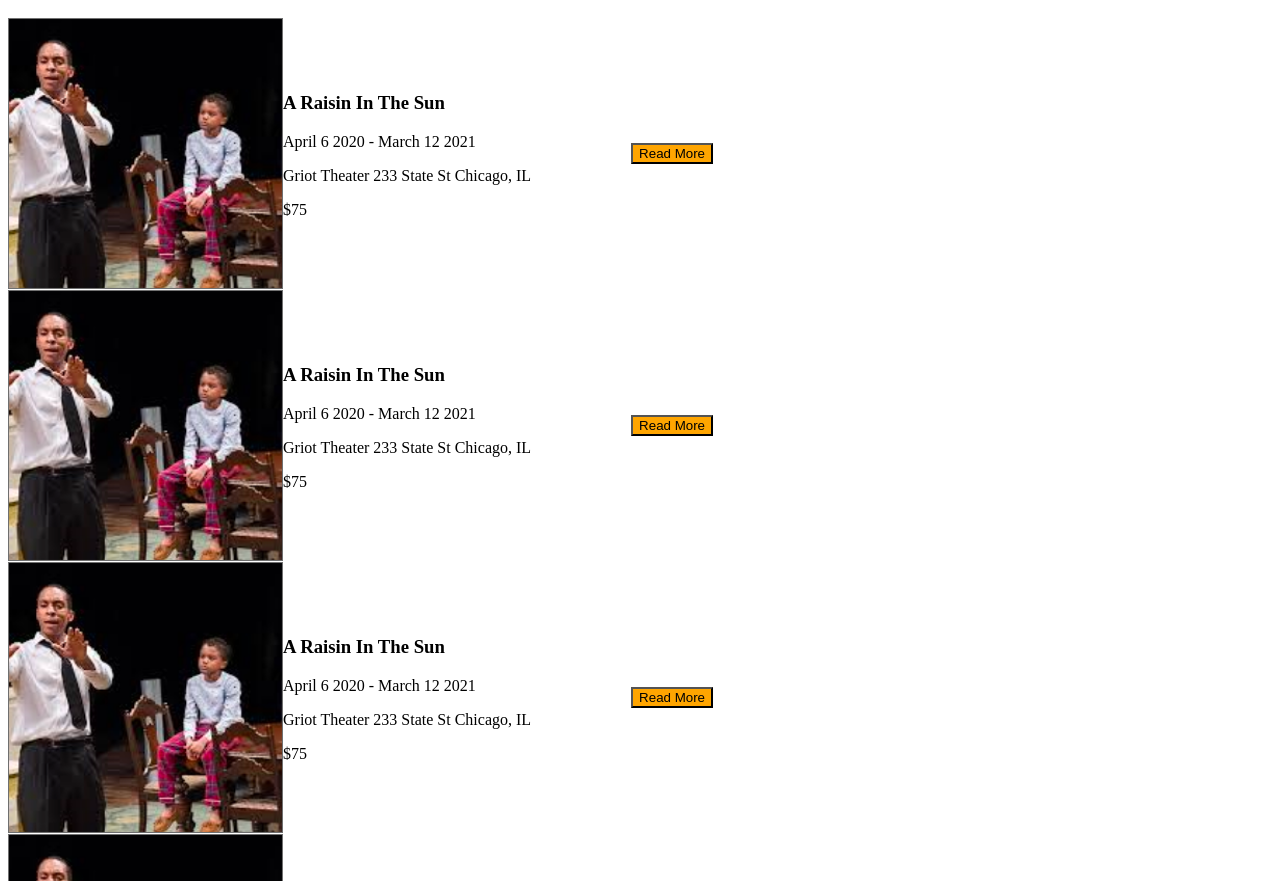
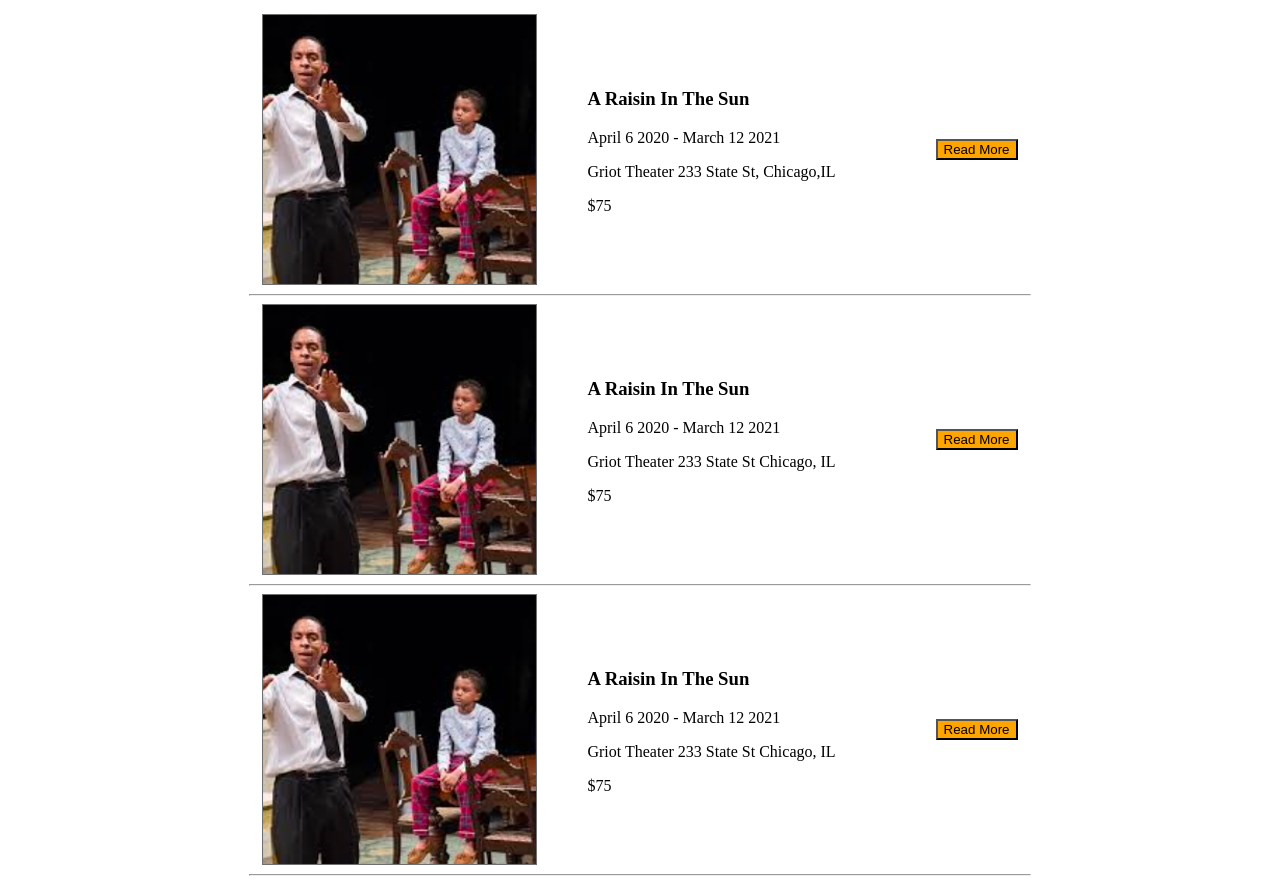
Before and after one commit to Blewis09/Day-2-Homework, a plain HTML site: page index.html in a window 1280 px wide. Shown: the part 776-1657 px from the top of the page. Drawn offline with Linux system fonts and the light colour scheme.

Commit message:
updated css and some code

```diff
--- a/index.html
+++ b/index.html
@@ -23,21 +23,20 @@
         <img id="banner" src="background.png" alt="">
         <div class="text">Featured Shows</div>
         <h1 id="date">April 2020</h1>
-        <div class="container2">
             <div class="sub-container2">
                 <img src="Picture1.png" alt="">
-                <div>
+                <div class="shoha">
                     <h3>A Raisin In The Sun</h3>
                     <p>April 6 2020 - March 12 2021</p>
-                    <p>Griot Theater 233 State St Chicago, IL</p>
+                    <p>Griot Theater 233 State St, Chicago,IL</p>
                     <p>$75</p>
                 </div>
                 <button>Read More</button>
             </div>
-            <div class="container2">
+            <hr>
                 <div class="sub-container2">
                     <img src="Picture1.png" alt="">
-                    <div>
+                    <div class ="shoha">
                         <h3>A Raisin In The Sun</h3>
                         <p>April 6 2020 - March 12 2021</p>
                         <p>Griot Theater 233 State St Chicago, IL</p>
@@ -45,10 +44,10 @@
                     </div>
                     <button>Read More</button>
                 </div>
-                <div class="container2">
+                <hr>
                     <div class="sub-container2">
                         <img src="Picture1.png" alt="">
-                        <div>
+                        <div class ="shoha">
                             <h3>A Raisin In The Sun</h3>
                             <p>April 6 2020 - March 12 2021</p>
                             <p>Griot Theater 233 State St Chicago, IL</p>
@@ -56,10 +55,10 @@
                         </div>
                         <button>Read More</button>
                     </div>
-                    <div class="container2">
+                    <hr>
                         <div class="sub-container2">
                             <img src="Picture1.png" alt="">
-                            <div>
+                            <div class ="shoha">
                                 <h3>A Raisin In The Sun</h3>
                                 <p>April 6 2020 - March 12 2021</p>
                                 <p>Griot Theater 233 State St Chicago, IL</p>
@@ -67,8 +66,6 @@
                             </div>
                             <button>Read More</button>
                         </div>
-
-
                     </div>
                     </section>
                     <div class="footer-container">
--- a/style.css
+++ b/style.css
@@ -2,7 +2,8 @@
     background-color: black;
     color: white;
     font-size: small;
-   display: flex;
+    display: flex;
+    margin-top:20px;
    }
 
 nav{
@@ -35,11 +36,14 @@ nav a {
 .sub-container2{
     display:flex;
     align-items: center;
+    justify-content: center;
 
 }
 
 button{
+    position: relative;
     margin: 100px;
+    margin-right: 0px;
     background-color:orange;
 }
 
@@ -51,4 +55,21 @@ button{
     text-align:center;
     border: 1px solid black;
     font-weight: 300;
+    width: 780px;
+    margin-left: auto;
+    margin-right: auto;
+
 }
+.container{
+    display: flex;
+    flex-direction: column;
+    justify-content: center;
+}
+
+.shoha{
+    padding-left: 50px;
+}
+
+hr{
+ width:780px;
+}
```
Also changed, not shown: 1 other file.
